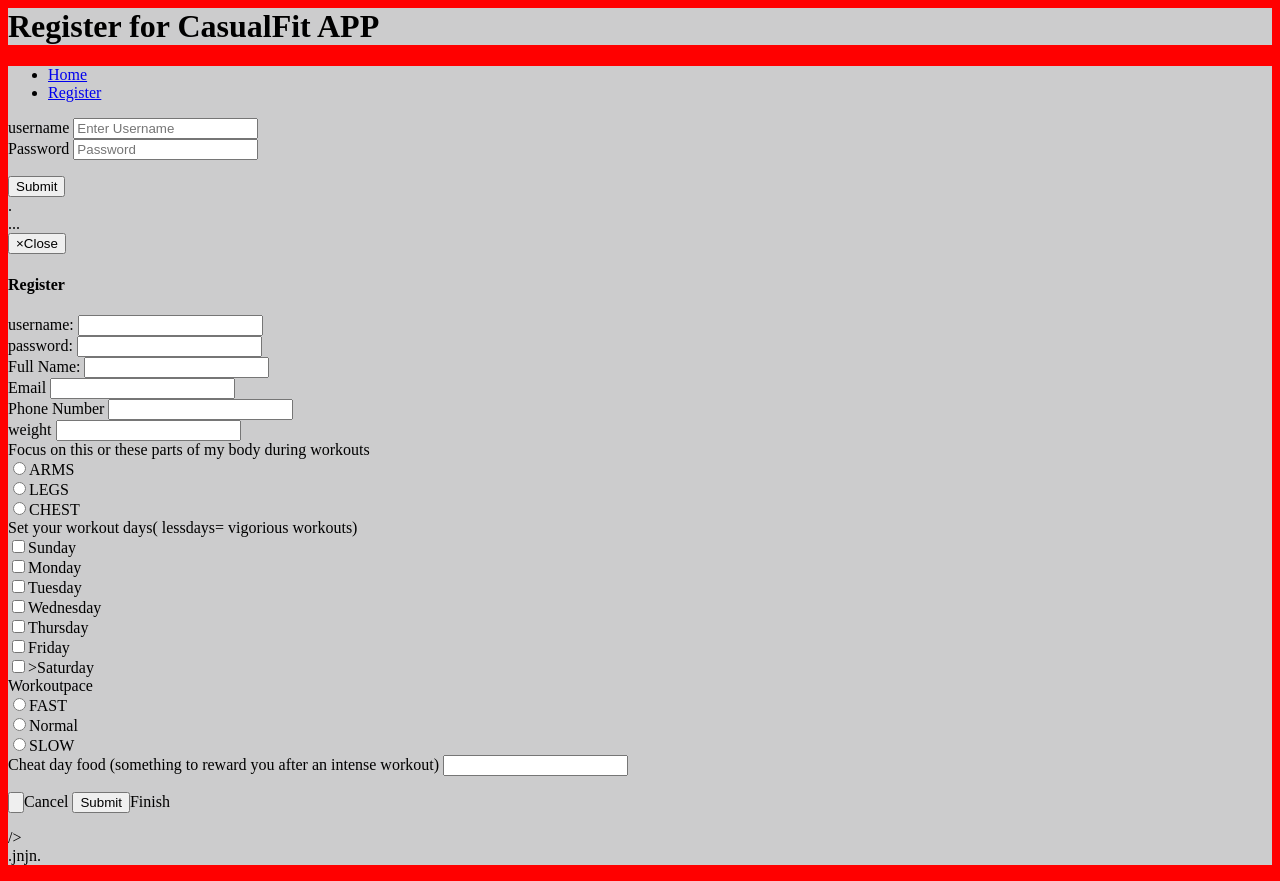
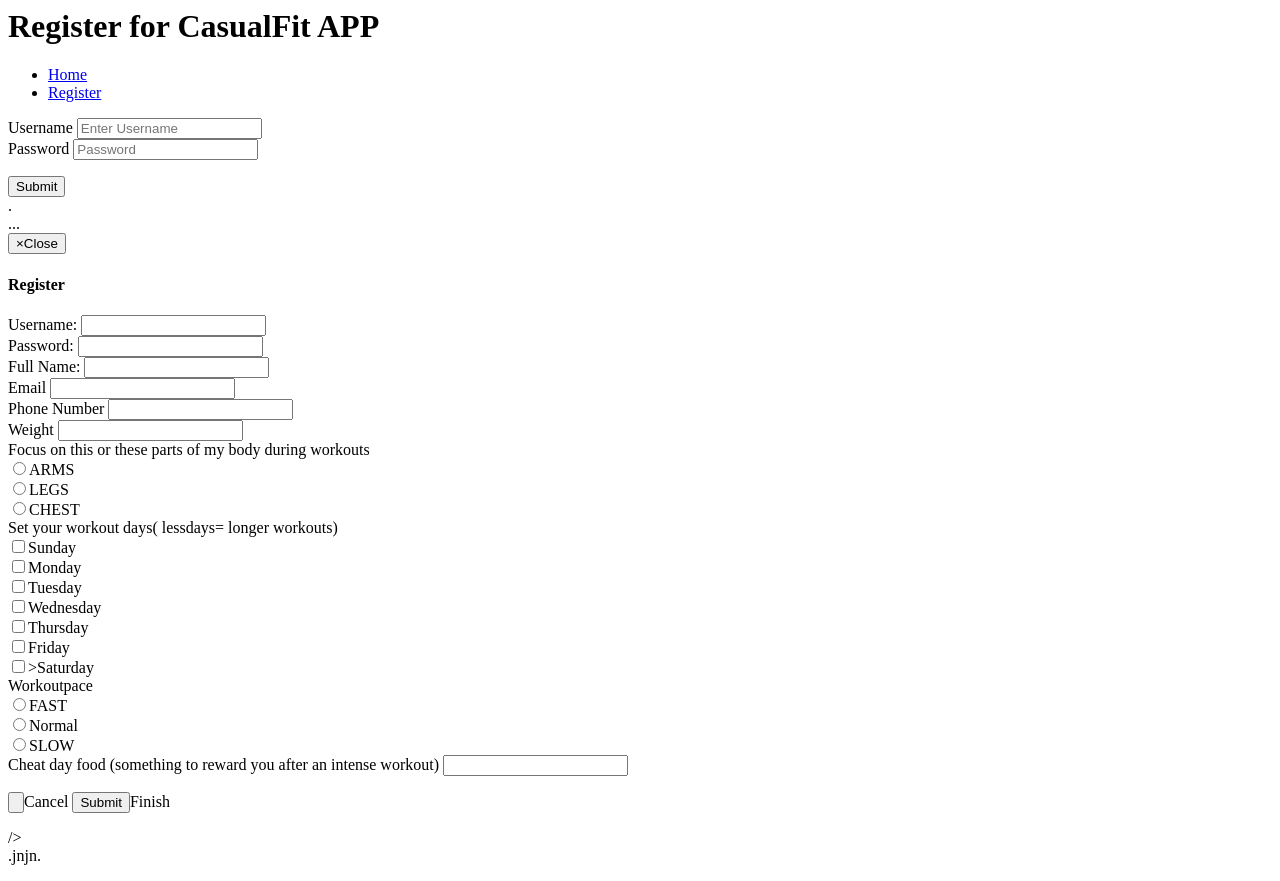
Before and after one commit to ND-Coding/1st-sem-Junior-web, a PHP site: the page made by Webpage Mockup/Views/register/index.php in a window 1280 px wide. Run offline with PHP 8.4, Linux system fonts and the light colour scheme; the template is opened without the code that fills it, so the values that code supplies are empty.

Commit message:
nav and style fix

```diff
--- a/Webpage Mockup/Views/register/index.php
+++ b/Webpage Mockup/Views/register/index.php
@@ -7,15 +7,7 @@
   <meta http-equiv="X-UA-Compatible" content="IE=edge,chrome=1">
 <body>
 	<style>
-body  {
 
-    background-color: #FF0000;
-}
-div {
-	background-color: #cccccd;
-	-webkit-animation-delay: 4s; /* Chrome, Safari, Opera */
-    animation-delay: 3s;
-}
 </style>
 	<h1><div class="container">Register for CasualFit APP</div>
       </h1>
@@ -42,7 +34,7 @@
 
   		<form role="form">
 						  <div class="form-group">
-						    <label for="exampleInputEmail1">username</label>
+						    <label for="exampleInputEmail1">Username</label>
 						    <input type="text" class="form-control" id="username" placeholder="Enter Username">
 						  </div>
 						  <div class="form-group">
@@ -68,13 +60,13 @@
 							  <div class="modal-body">
 							<p>
 							<form class="form-horizontal" action="?action=create" method="action">
-							username: <input type= "text" name="username" value="<?=$model['username']?>"/> <br>
-							password: <input type= "text" name="password"value="<?=$model['password']?>"/> <br>
+							Username: <input type= "text" name="username" value="<?=$model['username']?>"/> <br>
+							Password: <input type= "text" name="password"value="<?=$model['password']?>"/> <br>
 
 							Full Name: <input type= "text" name="fullname"value="<?=$model['fullname']?>"/> <br>
 							Email <input type="text" name="email"value="<?=$model['email']?>"/><br>
 							Phone Number <input type="text" name="phonenum"value="<?=$model['phonenumber']?>"/><br>
-							weight <input type="text" name="weight"value="<?=$model['weight']?>"/><br>
+							Weight <input type="text" name="weight"value="<?=$model['weight']?>"/><br>
 
 
 
@@ -84,7 +76,7 @@
 							<input type="radio" name="Body" value="<?=$model['body'=='LEGS']?>">LEGS<br>
 							<input type="radio" name="Body" value="<?=$model['body'=='CHEST']?>">CHEST<br>
 
-							Set your workout days( lessdays= vigorious workouts)<br>
+							Set your workout days( lessdays= longer workouts)<br>
 							 <input type="checkbox" name="days" id="sunday"value="<?=$model['day'=='sunday']?>" />Sunday<br>
 							 <input type="checkbox" name="days" id="monday" value="<?=$model['day'=='monday']?>"/>Monday<br>
 							 <input type="checkbox" name="days" id="tuesday" value="<?=$model['day'=='tuesday']?>"/>Tuesday<br>
--- a/Webpage Mockup/Views/shared/_Template.php
+++ b/Webpage Mockup/Views/shared/_Template.php
@@ -22,6 +22,7 @@
 	</head>
 
 	<body>
+
 		<div id="top-nav">
 			<? include __DIR__ . '/../../inc/_nav.html'; ?>
 		</div>
```
Also changed, not shown: Webpage Mockup/Views/schedule/index.php (+6 -1 lines), Webpage Mockup/inc/_nav.html (+33 -1 lines).
